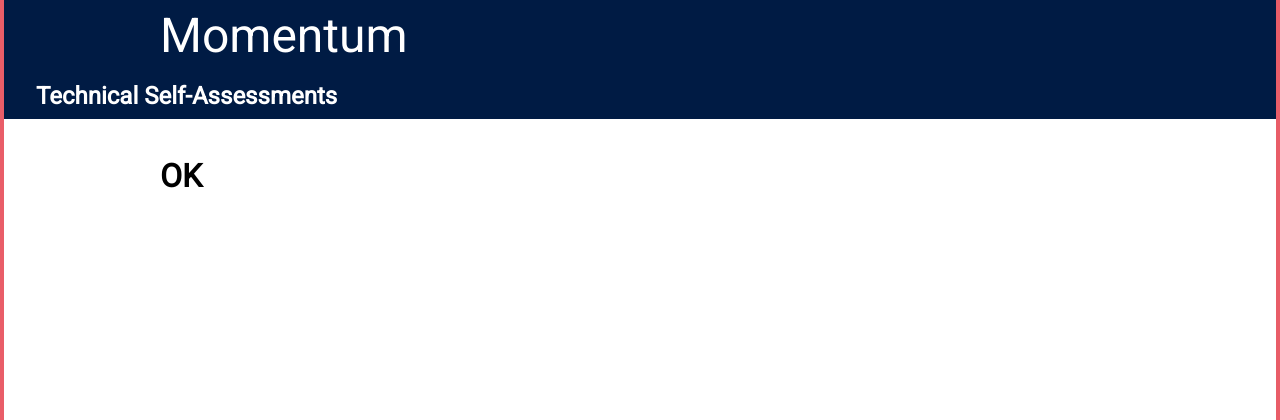
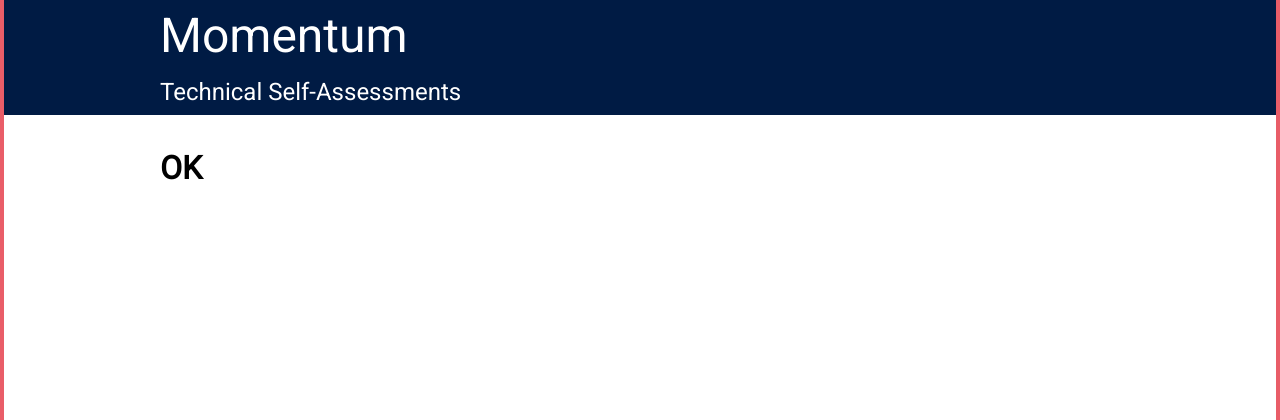
Before and after one commit to momentumlearn/classroom, a Django app: page /health/ in a window 1280 px wide. Shown: the top 420 px of the page. Run offline with Django 3.2, Linux system fonts and the light colour scheme; parts of the project's set-up code (start-up, migrations or seed data) failed here and were passed over; some libraries are stand-ins or nearby versions.

Commit message:
Fix weird margin issue

```diff
--- a/templates/base.html
+++ b/templates/base.html
@@ -25,7 +25,7 @@
       <h1 class="f1 white ma0 normal mw8 ph4 pv2 center">
         <a class="link white" href="/">Momentum</a>
       </h1>
-      <h2 class="white mv1 ph4 pv2 center">Technical Self-Assessments</h2>
+      <h2 class="f3 white ma0 normal mw8 ph4 pv2 center">Technical Self-Assessments</h2>
     </div>
     <div class="mw8 ph4 pv2 center lh-copy">
       {% if messages %}
```
